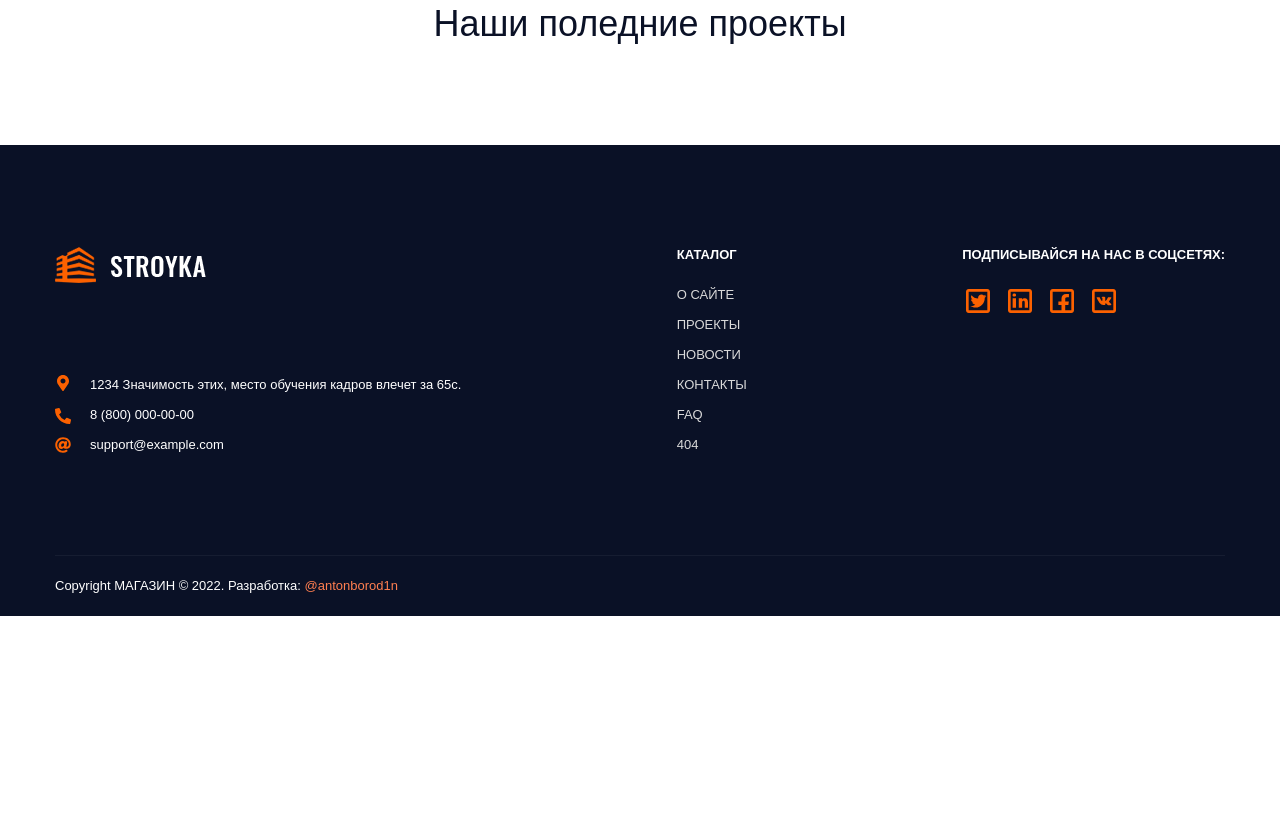
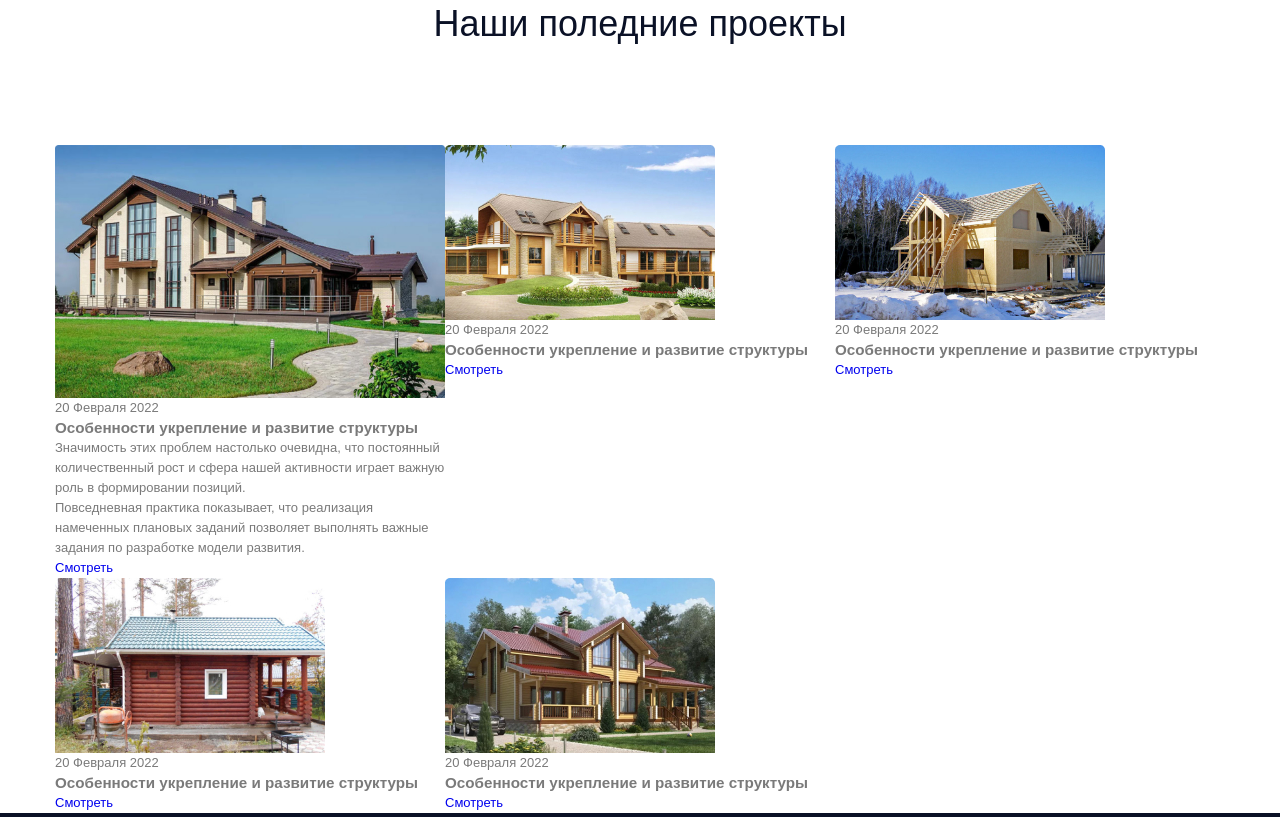
Before and after one commit to antonborod1n/stroyka, a website: page app/index.html in a window 1280 px wide. Shown: the part 2023-2840 px from the top of the page. Before the commit the page ends 2639 px from the top, so only its background shows below. Drawn offline with Linux system fonts and the light colour scheme; files whose address does not match are found by name.

Commit message:
added progect 50%

```diff
--- a/app/index.html
+++ b/app/index.html
@@ -196,7 +196,56 @@
                     <span class="expiriens__content-subtile subtile">Выполненные заказы</span>
                     <h2 class="progect__top-title title">Наши поледние проекты</h2>
                 </div>
-
+                <div class="progect__content">
+                    <div class="progect__item">
+                        <img src="./images/progect/big-house.jpg" alt="Проект дом">
+                        <div class="progect__data">
+                            <time datetime="2022-02-20">20 Февраля 2022</time>
+                        </div>
+                        <h3 class="progect__title">Особенности укрепление и развитие структуры</h3>
+                        <p class="progect__text">
+                            Значимость этих проблем настолько очевидна, что постоянный количественный рост и сфера нашей
+                            активности играет важную роль в формировании позиций.
+                        </p>
+                        <p class="progect__text">
+                            Повседневная практика показывает, что реализация намеченных плановых заданий позволяет
+                            выполнять важные задания по разработке модели развития.
+                        </p>
+                        <a class="progect__link" href="#">Смотреть</a>
+                    </div>
+                    <div class="progect__items">
+                        <img src="./images/progect/litle-house-1.jpg" alt="Проект дом">
+                        <div class="progect__data">
+                            <time datetime="2022-02-20">20 Февраля 2022</time>
+                        </div>
+                        <h3 class="progect__items-title">Особенности укрепление и развитие структуры</h3>
+                        <a class="progect__items-link" href="#">Смотреть</a>
+                    </div>
+                    <div class="progect__items">
+                        <img src="./images/progect/litle-house-2.jpg" alt="Проект дом">
+                        <div class="progect__data">
+                            <time datetime="2022-02-20">20 Февраля 2022</time>
+                        </div>
+                        <h3 class="progect__items-title">Особенности укрепление и развитие структуры</h3>
+                        <a class="progect__items-link" href="#">Смотреть</a>
+                    </div>
+                    <div class="progect__items">
+                        <img src="./images/progect/litle-house-3.jpg" alt="Проект дом">
+                        <div class="progect__data">
+                            <time datetime="2022-02-20">20 Февраля 2022</time>
+                        </div>
+                        <h3 class="progect__items-title">Особенности укрепление и развитие структуры</h3>
+                        <a class="progect__items-link" href="#">Смотреть</a>
+                    </div>
+                    <div class="progect__items">
+                        <img src="./images/progect/litle-house-4.jpg" alt="Проект дом">
+                        <div class="progect__data">
+                            <time datetime="2022-02-20">20 Февраля 2022</time>
+                        </div>
+                        <h3 class="progect__items-title">Особенности укрепление и развитие структуры</h3>
+                        <a class="progect__items-link" href="#">Смотреть</a>
+                    </div>
+                </div>
             </div>
         </section>
     </main>
--- a/app/scss/style.scss
+++ b/app/scss/style.scss
@@ -311,6 +311,10 @@
         padding: 100px 0;
         text-align: center;
     }
+    &__content {
+        display: grid;
+        grid-template-columns: repeat(3, 1fr);
+    }
 }
 
 
```
Also changed, not shown: app/css/style.min.css, app/images/dark-bg.jpg (added), app/images/progect/big-house.jpg (added), app/images/progect/litle-house-1.jpg (added), app/images/progect/litle-house-2.jpg (added), app/images/progect/litle-house-3.jpg (added), app/images/progect/litle-house-4.jpg (added).
